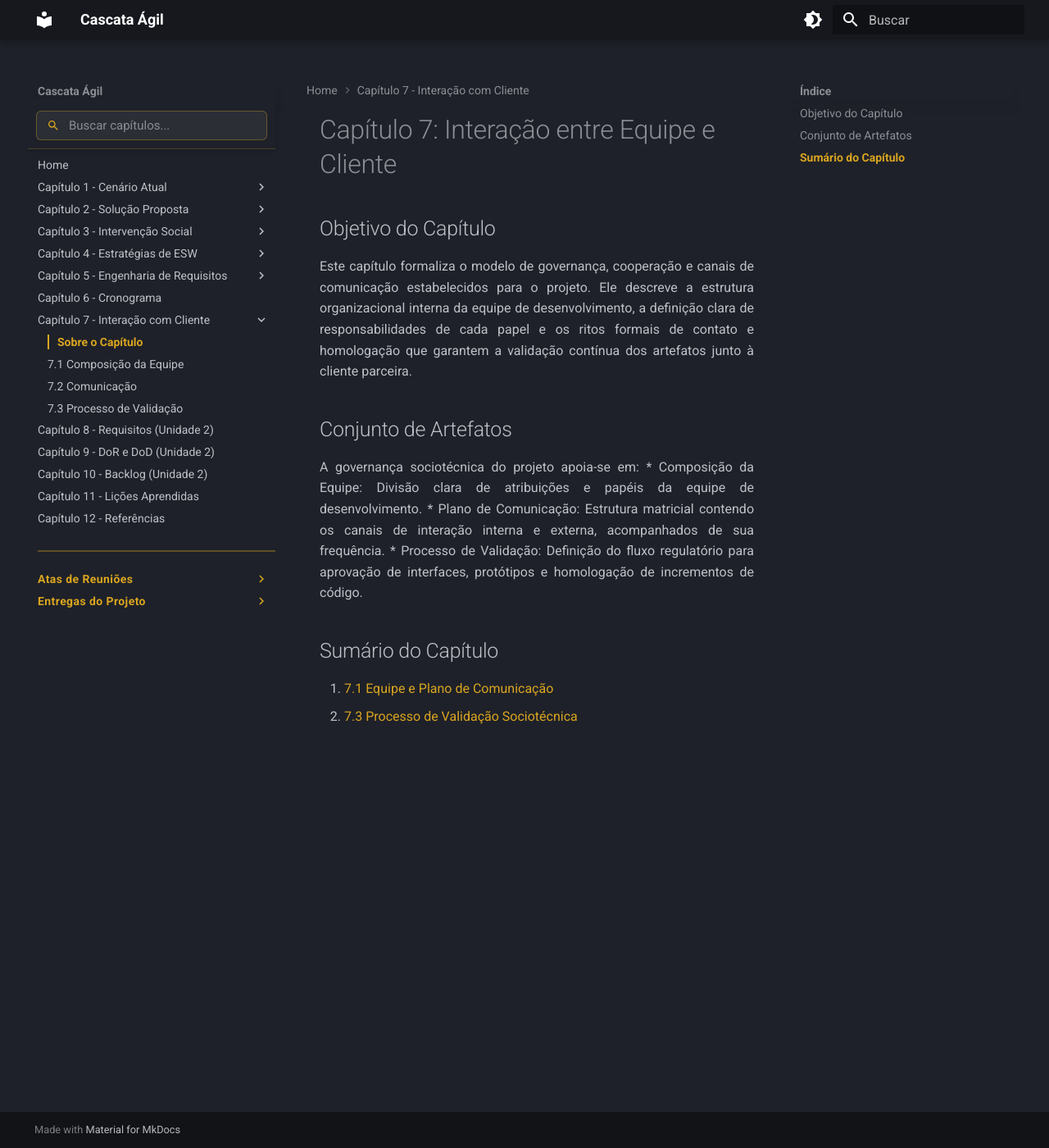
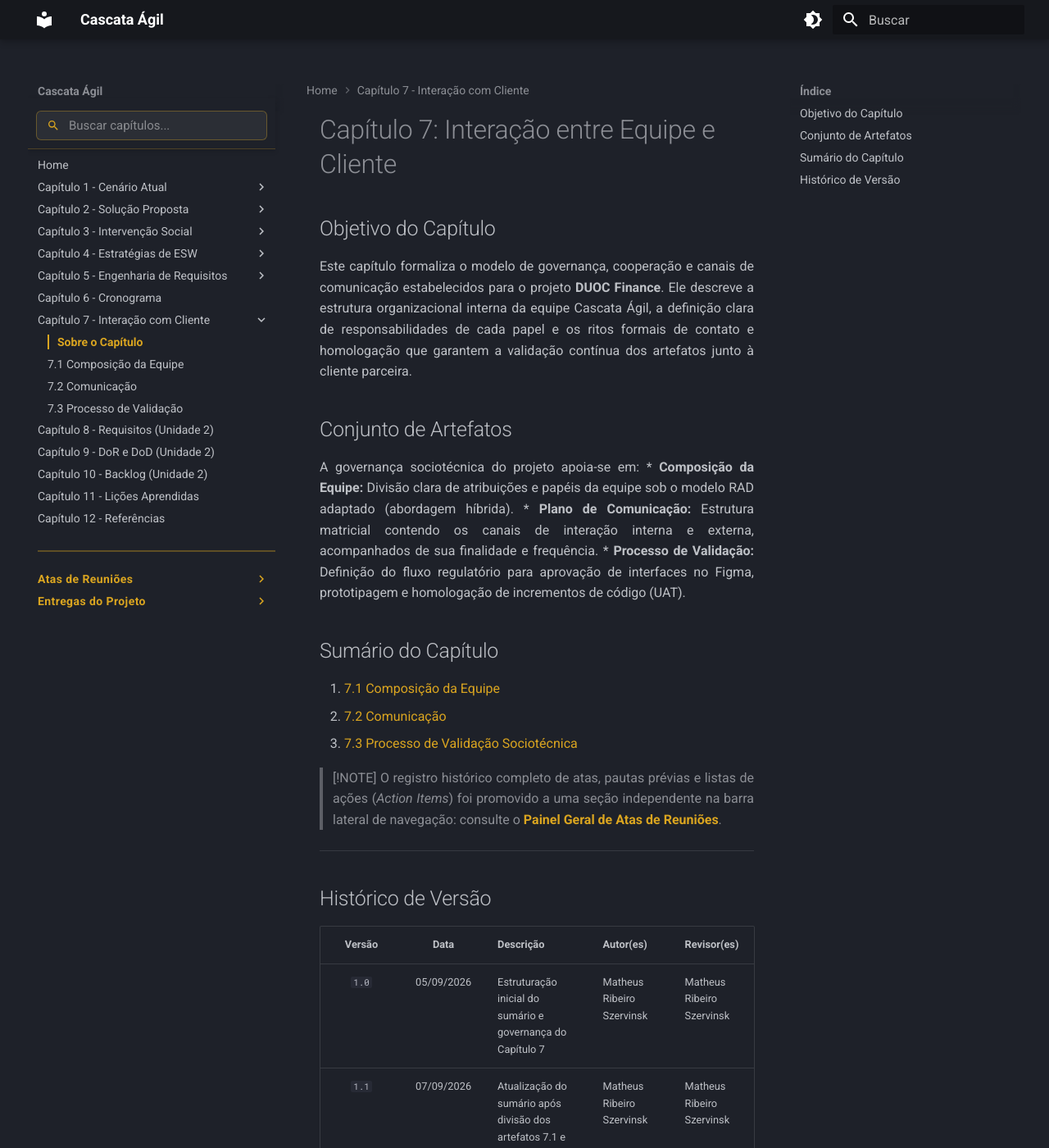
Before and after one commit to mdsreq-fga-unb/REQ-2026.2-T01-DUOC-Finance, an MkDocs documentation site: the page built from docs/interacao-cliente/index.md, in a window 1280 px wide and 1400 px high. Shown: the whole window at 82% size. Built offline with MkDocs 1.6.1 and Material for MkDocs 9.7.7, drawn with Linux system fonts in a browser that asks for light colours; some of the changed text lies outside the part shown.

Commit message:
docs(interacao-cliente): formalizar papeis, comunicacao e validacao
Separa artefatos de equipe e comunicacao, atribui papel de engenheiro
de requisitos, adiciona icones de plataformas e formata o fluxo
sociotecnico de validacao no Figma em layout bipartido HTML/Mermaid.

```diff
--- a/docs/interacao-cliente/index.md
+++ b/docs/interacao-cliente/index.md
@@ -1,14 +1,30 @@
 # Capítulo 7: Interação entre Equipe e Cliente
 
 ## Objetivo do Capítulo
-Este capítulo formaliza o modelo de governança, cooperação e canais de comunicação estabelecidos para o projeto. Ele descreve a estrutura organizacional interna da equipe de desenvolvimento, a definição clara de responsabilidades de cada papel e os ritos formais de contato e homologação que garantem a validação contínua dos artefatos junto à cliente parceira.
+Este capítulo formaliza o modelo de governança, cooperação e canais de comunicação estabelecidos para o projeto **DUOC Finance**. Ele descreve a estrutura organizacional interna da equipe Cascata Ágil, a definição clara de responsabilidades de cada papel e os ritos formais de contato e homologação que garantem a validação contínua dos artefatos junto à cliente parceira.
 
 ## Conjunto de Artefatos
 A governança sociotécnica do projeto apoia-se em:
-*   Composição da Equipe: Divisão clara de atribuições e papéis da equipe de desenvolvimento.
-*   Plano de Comunicação: Estrutura matricial contendo os canais de interação interna e externa, acompanhados de sua frequência.
-*   Processo de Validação: Definição do fluxo regulatório para aprovação de interfaces, protótipos e homologação de incrementos de código.
+*   **Composição da Equipe:** Divisão clara de atribuições e papéis da equipe sob o modelo RAD adaptado (abordagem híbrida).
+*   **Plano de Comunicação:** Estrutura matricial contendo os canais de interação interna e externa, acompanhados de sua finalidade e frequência.
+*   **Processo de Validação:** Definição do fluxo regulatório para aprovação de interfaces no Figma, prototipagem e homologação de incrementos de código (UAT).
 
 ## Sumário do Capítulo
-1. [7.1 Equipe e Plano de Comunicação](7.1-equipe-comunicacao.md)
-2. [7.3 Processo de Validação Sociotécnica](7.3-validacao.md)
+1. [7.1 Composição da Equipe](7.1-composicao-equipe.md)
+2. [7.2 Comunicação](7.2-comunicacao.md)
+3. [7.3 Processo de Validação Sociotécnica](7.3-validacao.md)
+
+> [!NOTE]
+> O registro histórico completo de atas, pautas prévias e listas de ações (*Action Items*) foi promovido a uma seção independente na barra lateral de navegação: consulte o **[Painel Geral de Atas de Reuniões](../atas/index.md)**.
+
+---
+
+## Histórico de Versão
+
+| Versão | Data | Descrição | Autor(es) | Revisor(es) |
+| :---: | :---: | :--- | :--- | :--- |
+| `1.0` | 05/09/2026 | Estruturação inicial do sumário e governança do Capítulo 7 | Matheus Ribeiro Szervinsk | Matheus Ribeiro Szervinsk |
+| `1.1` | 07/09/2026 | Atualização do sumário após divisão dos artefatos 7.1 e 7.2 e padronização | Matheus Ribeiro Szervinsk | Matheus Ribeiro Szervinsk |
+| `1.2` | 07/09/2026 | Alinhamento da governança e papéis com o processo RAD | Matheus Ribeiro Szervinsk | Matheus Ribeiro Szervinsk |
+| `1.3` | 07/09/2026 | Inclusão do artefato 7.4 (Pautas e Atas de Reuniões) no sumário do capítulo | Matheus Ribeiro Szervinsk | Matheus Ribeiro Szervinsk |
+| `1.4` | 07/09/2026 | Desacoplamento das atas para seção independente na navegação (Atas de Reuniões) | Matheus Ribeiro Szervinsk | Matheus Ribeiro Szervinsk |
```
Also changed, not shown: docs/interacao-cliente/7.1-composicao-equipe.md (added, +29 -0 lines), docs/interacao-cliente/7.1-equipe-comunicacao.md (deleted, +0 -33 lines), docs/interacao-cliente/7.2-comunicacao.md (added, +38 -0 lines), docs/interacao-cliente/7.3-validacao.md (+102 -58 lines).
